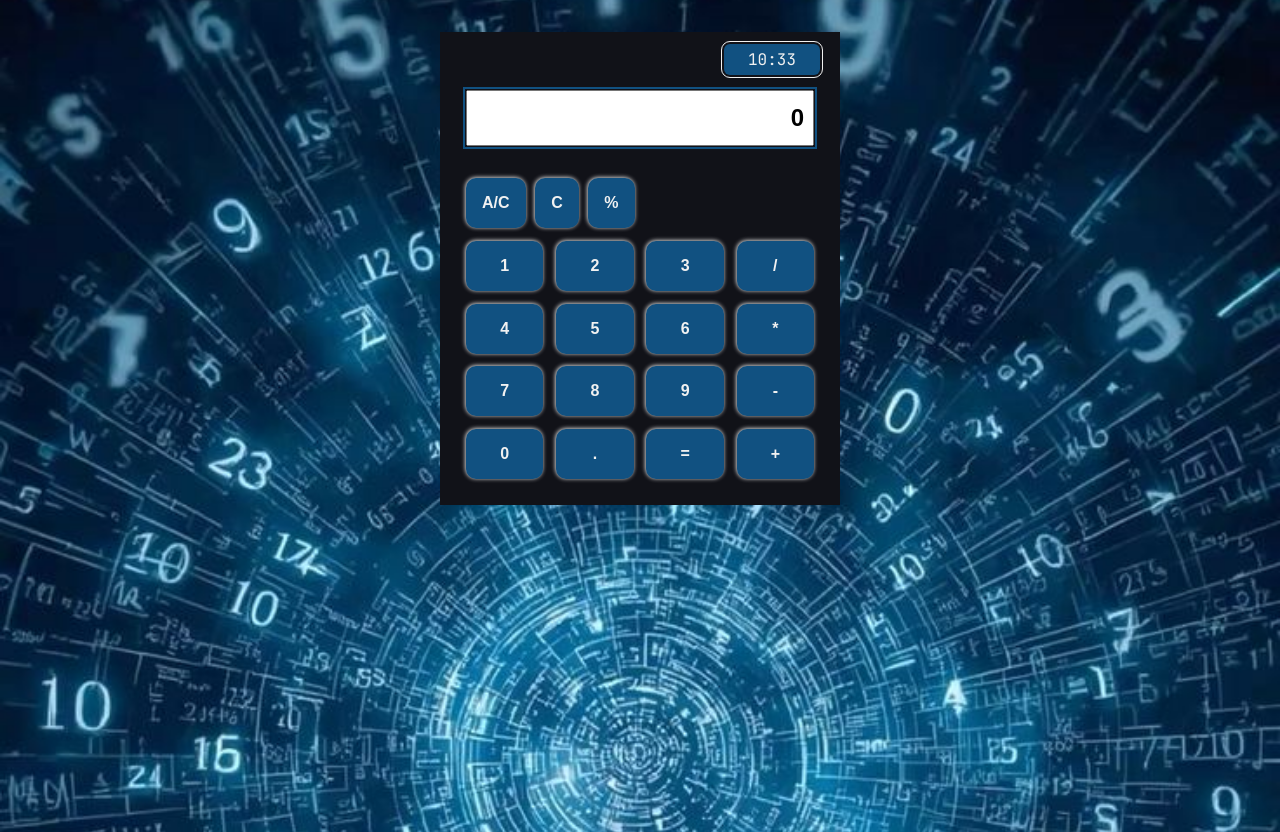
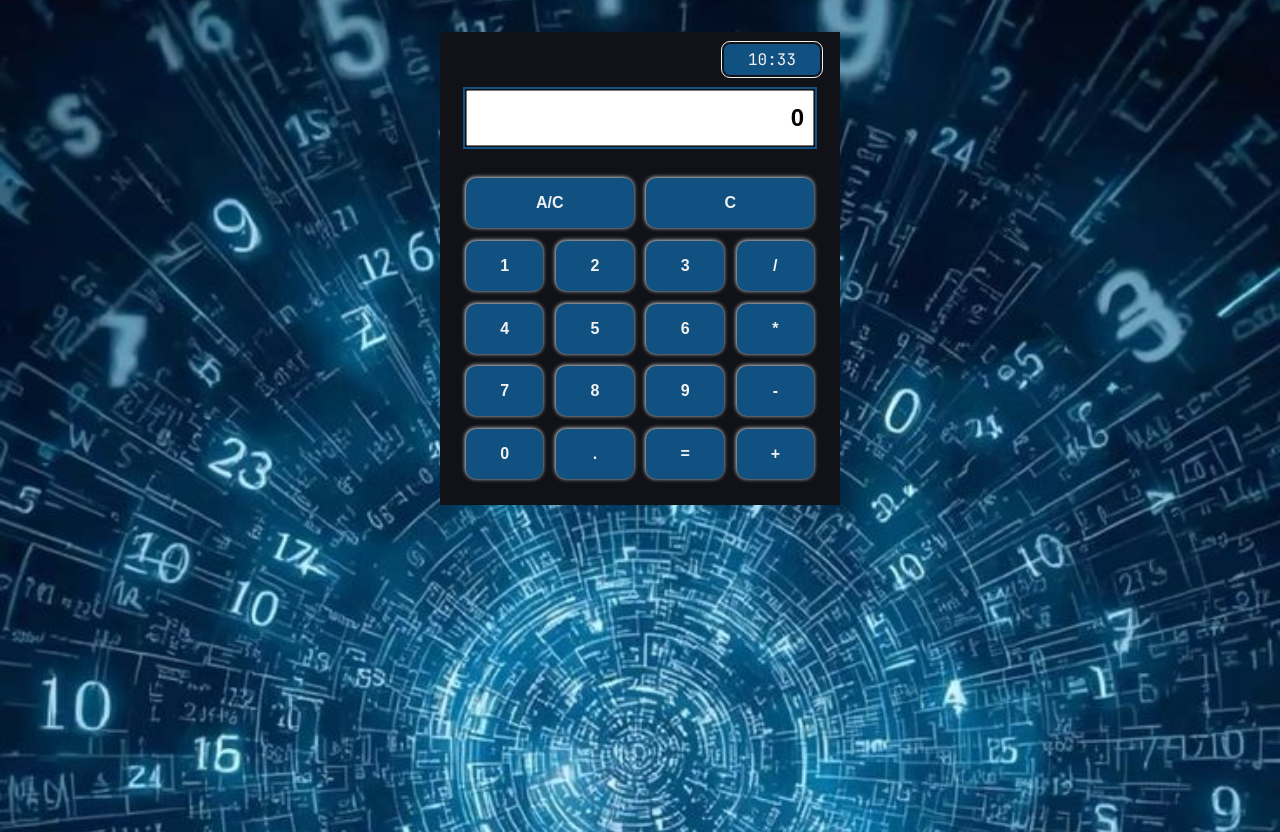
Before and after one commit to divine-tech-091/odin_Calculator, a plain HTML site: page index.html in a window 1280 px wide. Drawn offline with Linux system fonts and the light colour scheme.

Commit message:
- Removed the console log from the JS file. - inputted they two btns, inside the div container, in html file. - Styled the container of they two btns, and they  btns itself, in the css file.

```diff
--- a/index.html
+++ b/index.html
@@ -13,9 +13,10 @@
 				<input type="text" id="text_Input" class="input-text" />
 				<div class="button_container" id="btn_container">
 					<div class="small_container">
-						<button id="clear_All">A/C</button>
-						<button id="clear">C</button>
-						<button id="operatorBtn">%</button>
+						<div class="inner_container">
+							<button id="clear_All">A/C</button>
+							<button id="clear">C</button>
+						</div>
 					</div>
 					<button class="num">1</button>
 					<button class="num">2</button>
--- a/index.js
+++ b/index.js
@@ -221,8 +221,6 @@ function keyboardEvent(isEvent) {
 }
 
 document.addEventListener('keydown', (events) => {
-	console.log(events.key);
-
 	if (events.key === '1') {
 		currentNumber += events.key;
 		if (previousNumber === '') {
--- a/style.css
+++ b/style.css
@@ -49,6 +49,13 @@ body {
 	grid-template-columns: repeat(4, 1fr);
 	gap: 0.8em;
 }
+.inner_container {
+	display: flex;
+	gap: 0.8em;
+}
+.inner_container > button {
+	flex: 1;
+}
 .small_container {
 	grid-column: 1 / -1;
 }
```
